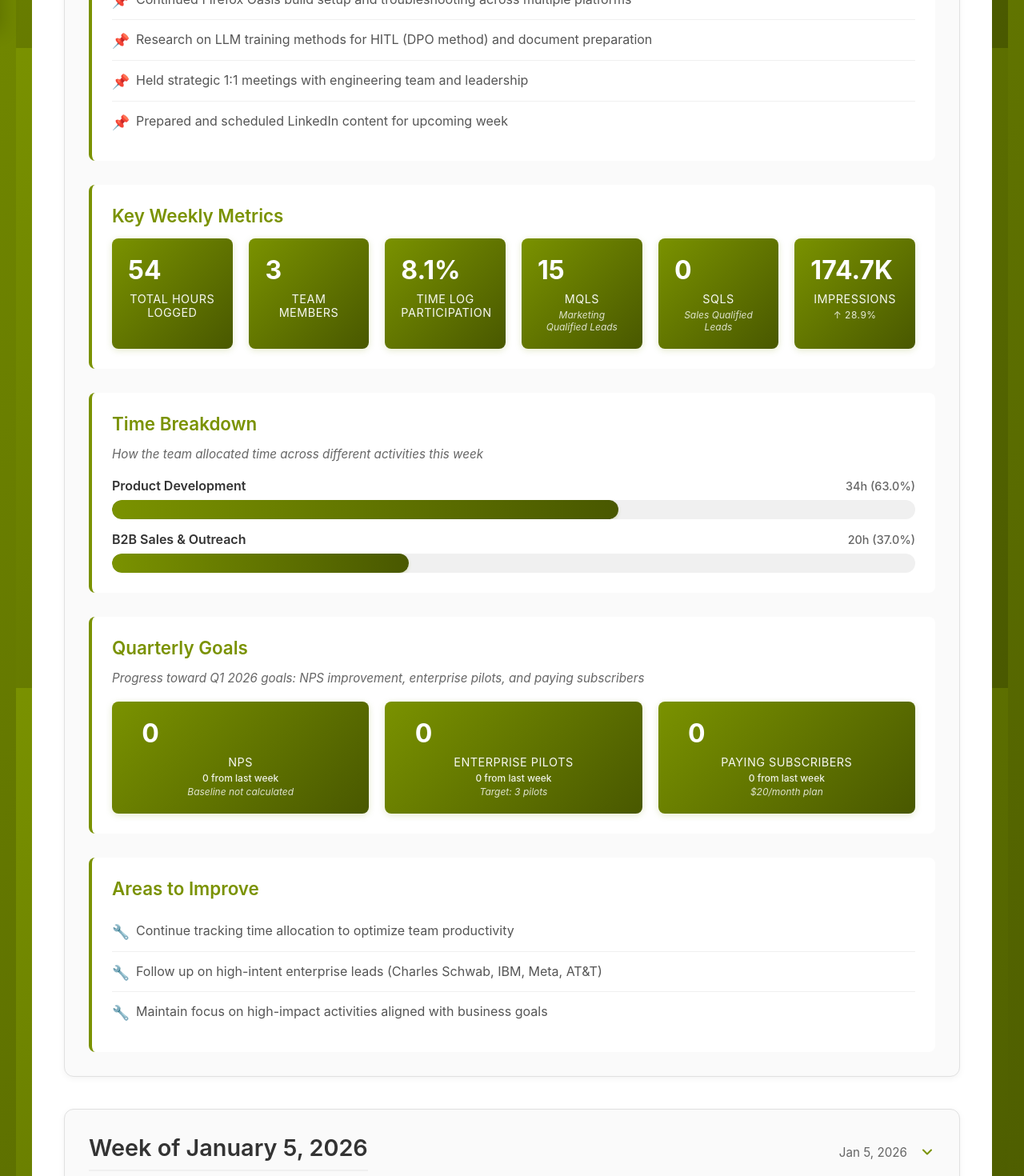
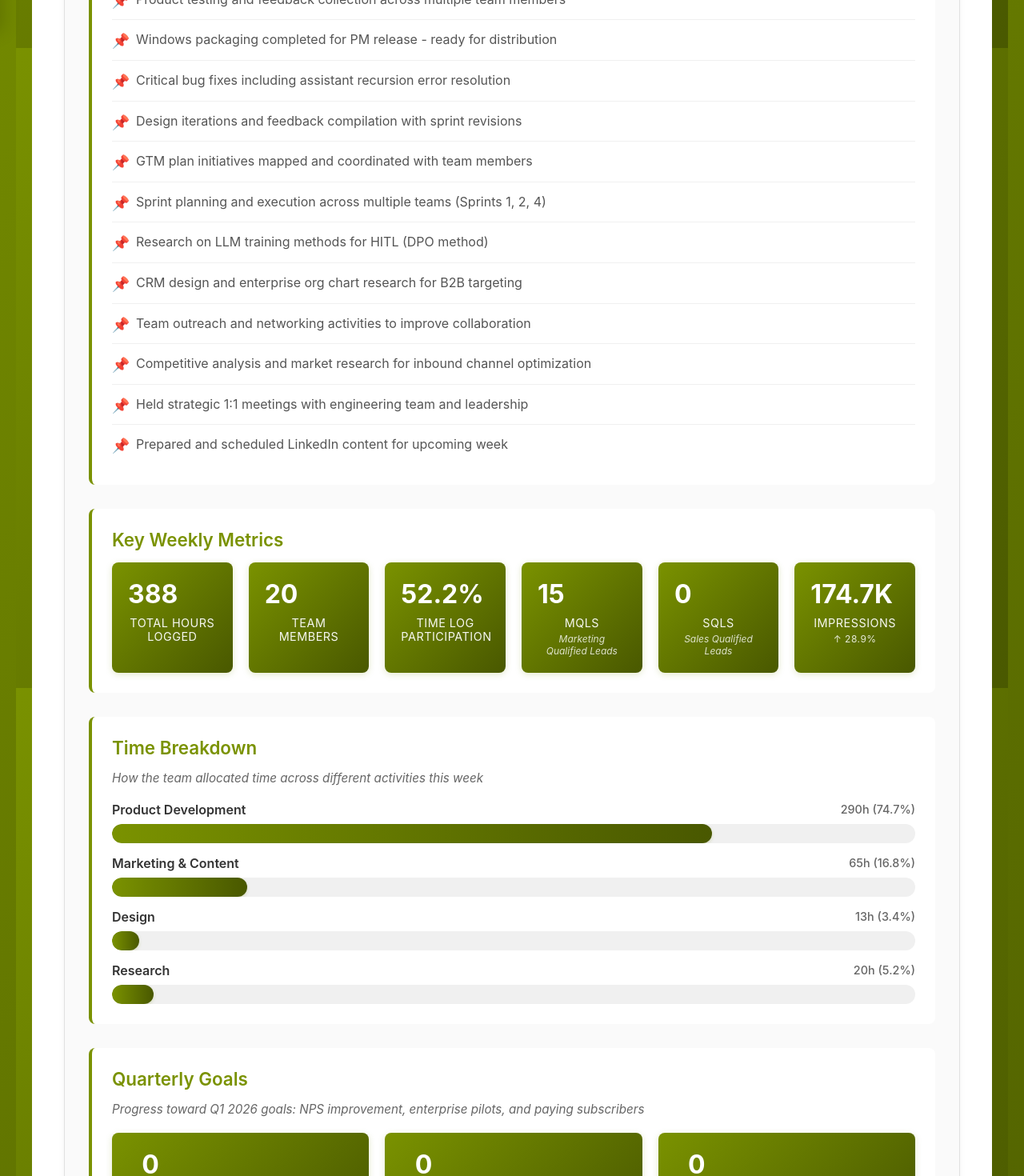
Before and after one commit to AdamKershner/data-room, a React (Vite) app in the folder financial-dashboard/: page /weekly-reports in a window 1280 px wide. Shown: the part 760-2230 px from the top of the page at 80% size. Built offline with nearby package versions, Linux system fonts and the light colour scheme.

Commit message:
Update weekly reports: Add Jan 12-16 entries and display business week range

```diff
--- a/financial-dashboard/src/pages/WeeklyReports.jsx
+++ b/financial-dashboard/src/pages/WeeklyReports.jsx
@@ -13,29 +13,41 @@ function WeeklyReports() {
         'Generated strong lead activity: 15 MQLs (Marketing Qualified Leads)',
         'High-intent leads from enterprise organizations including Charles Schwab, IBM, Meta, AT&T, and Duke Health',
         'Multiple form submissions including Early Access requests and enterprise inquiries',
-        'Continued Firefox Oasis build setup and troubleshooting across multiple platforms',
-        'Research on LLM training methods for HITL (DPO method) and document preparation',
+        'Product testing and feedback collection across multiple team members',
+        'Windows packaging completed for PM release - ready for distribution',
+        'Critical bug fixes including assistant recursion error resolution',
+        'Design iterations and feedback compilation with sprint revisions',
+        'GTM plan initiatives mapped and coordinated with team members',
+        'Sprint planning and execution across multiple teams (Sprints 1, 2, 4)',
+        'Research on LLM training methods for HITL (DPO method)',
+        'CRM design and enterprise org chart research for B2B targeting',
+        'Team outreach and networking activities to improve collaboration',
+        'Competitive analysis and market research for inbound channel optimization',
         'Held strategic 1:1 meetings with engineering team and leadership',
         'Prepared and scheduled LinkedIn content for upcoming week'
       ],
       timeBreakdown: {
-        'Product Development': 34.0,
-        'B2B Sales & Outreach': 20.0
+        'Product Development': 290.0,
+        'Marketing & Content': 65.0,
+        'Design': 13.0,
+        'Research': 20.0
       },
       areasToImprove: [
-        'Continue tracking time allocation to optimize team productivity',
+        'Continue improving time log participation rate across all team members',
         'Follow up on high-intent enterprise leads (Charles Schwab, IBM, Meta, AT&T)',
-        'Maintain focus on high-impact activities aligned with business goals'
+        'Maintain focus on product quality through comprehensive testing',
+        'Accelerate GTM execution and marketing initiatives',
+        'Streamline sprint planning to reduce coordination overhead'
       ],
       metrics: {
-        totalHours: 54.0,
-        teamMembers: 3,
-        entries: 4,
+        totalHours: 388.0,
+        teamMembers: 20,
+        entries: 33,
         mqls: 15,
         sqls: 0,
         impressions: 174700,
         impressionsGrowth: 28.9,
-        timeLogParticipation: 8.1
+        timeLogParticipation: 52.2
       },
       quarterlyGoals: {
         nps: 0,
@@ -151,6 +163,27 @@ function WeeklyReports() {
     setExpandedReportId(expandedReportId === reportId ? null : reportId)
   }
 
+  // Calculate the Monday-Friday business week range for a given week date
+  // The weekDate should represent the Monday of that week (format: YYYY-MM-DD)
+  const getBusinessWeekRange = (weekDate) => {
+    // Parse the date string to avoid timezone issues
+    const [year, month, day] = weekDate.split('-').map(Number)
+    const monday = new Date(year, month - 1, day)
+
+    // Friday is 4 days after Monday
+    const friday = new Date(monday)
+    friday.setDate(monday.getDate() + 4)
+
+    const formatDate = (d) => {
+      return d.toLocaleDateString('en-US', {
+        month: 'short',
+        day: 'numeric'
+      })
+    }
+
+    return `${formatDate(monday)} - ${formatDate(friday)}`
+  }
+
   // Calculate total time percentages for display
   const calculateTimePercentages = (breakdown) => {
     const total = Object.values(breakdown).reduce((sum, val) => sum + val, 0)
@@ -241,11 +274,7 @@ function WeeklyReports() {
               >
                 <div className="report-header-content">
                   <h2>{report.weekLabel}</h2>
-                  <span className="report-date">{new Date(report.week).toLocaleDateString('en-US', {
-                    month: 'short',
-                    day: 'numeric',
-                    year: 'numeric'
-                  })}</span>
+                  <span className="report-date">{getBusinessWeekRange(report.week)}</span>
                 </div>
                 <div className={`accordion-icon ${isExpanded ? 'expanded' : ''}`}>
                   <svg width="20" height="20" viewBox="0 0 20 20" fill="none" xmlns="http://www.w3.org/2000/svg">
```
